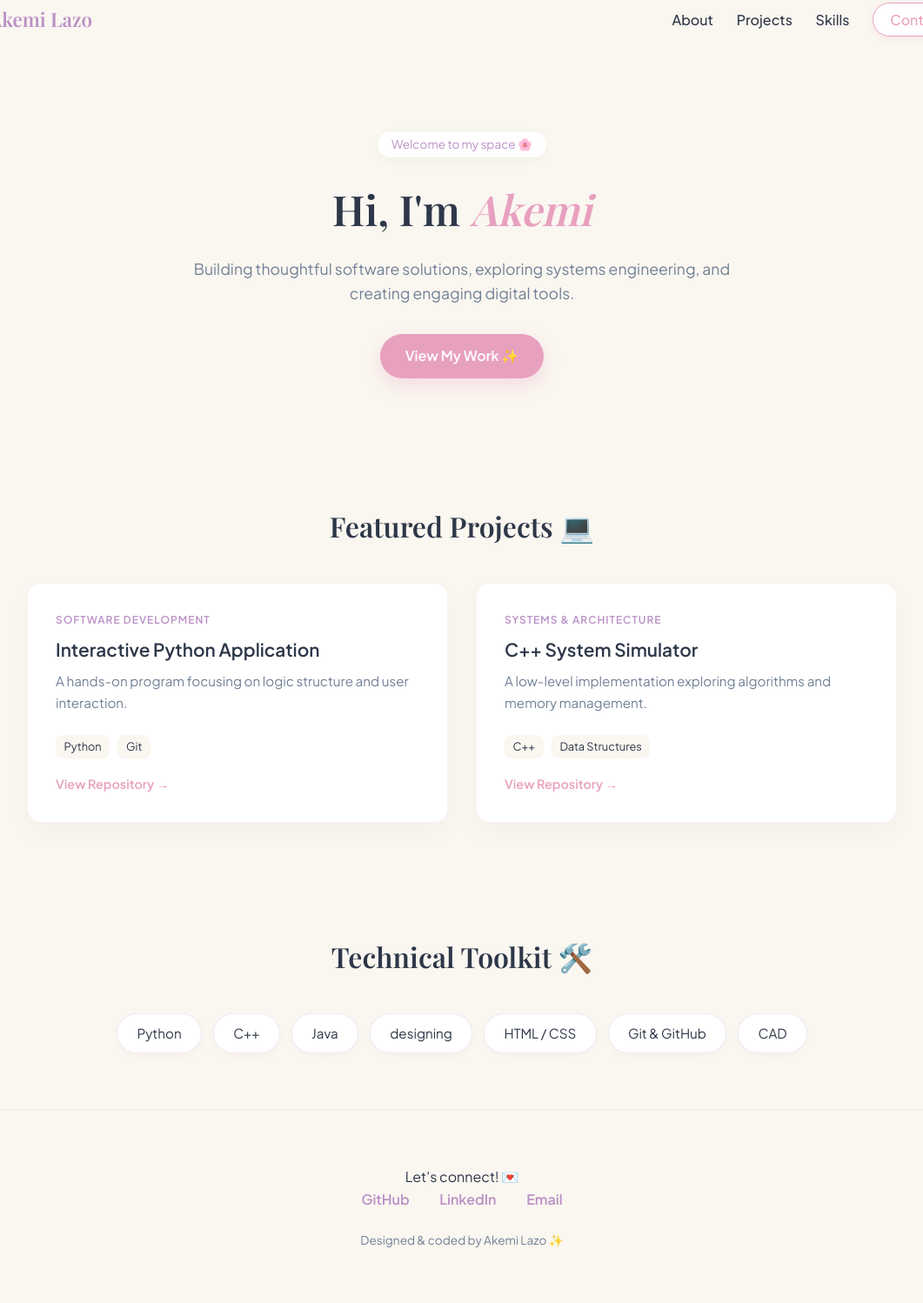
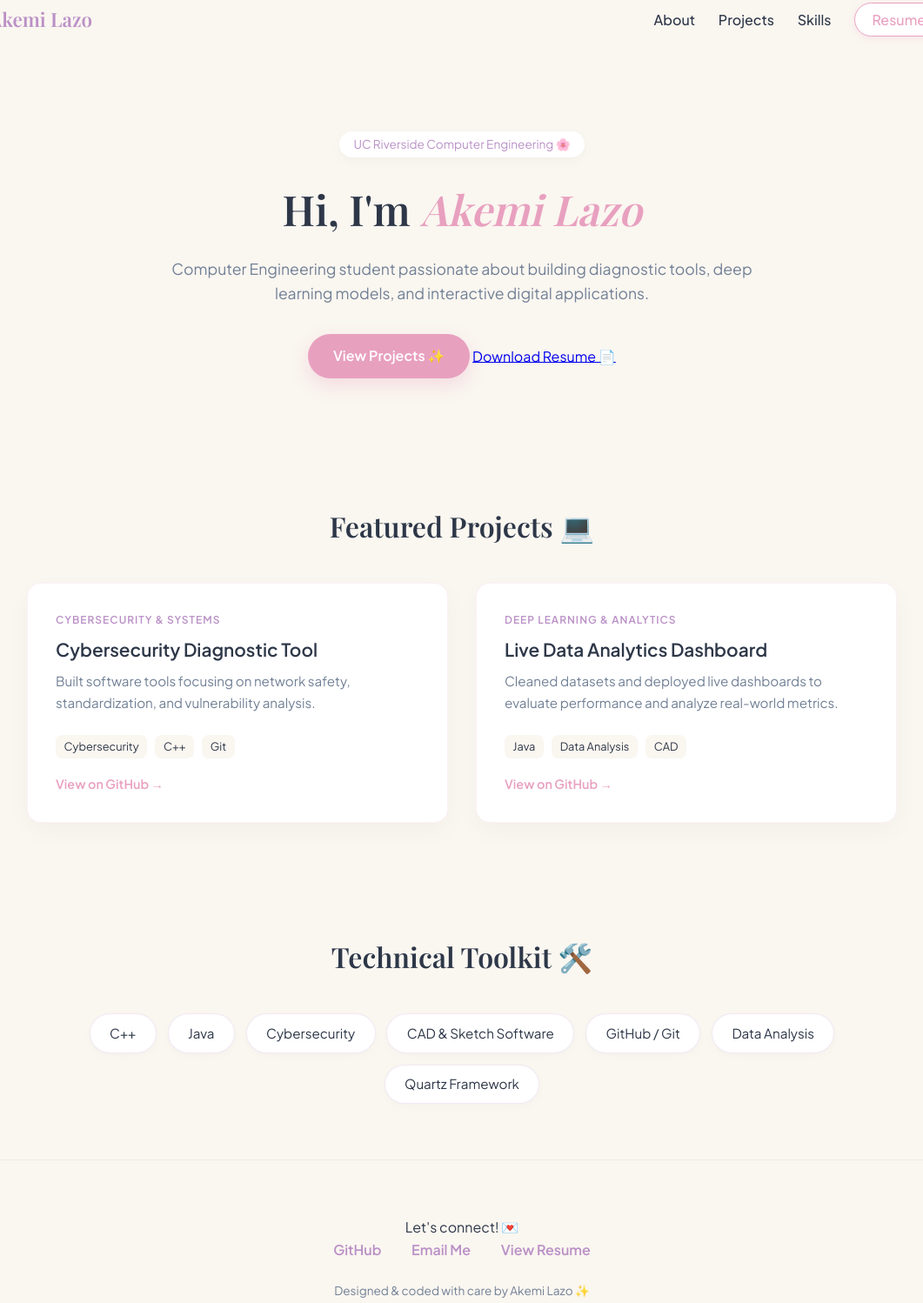
Before and after one commit to akookie-sudo/akookie-sudo.github.io, a plain HTML site: page index.html in a window 1280 px wide. Shown: the part 27-1525 px from the top of the page at 87% size, without its empty margins (109-1170 px from the left). Before the commit the page ends 1496 px from the top, so only its background shows below. Drawn offline with nearby package versions, Linux system fonts and the light colour scheme; a web font is replaced by a local one.

Commit message:
index.html

```diff
--- a/index.html
+++ b/index.html
@@ -1,52 +1,47 @@
 <!DOCTYPE html>
 <html lang="en">
 <head>
-  <!-- 1. Character Encoding & Responsive Viewport -->
   <meta charset="UTF-8">
   <meta name="viewport" content="width=device-width, initial-scale=1.0">
-
-  <!-- 2. Page Title -->
   <title>Akemi Lazo | Computer Engineer & Designer</title>
 
-  <!-- 3. Page Description -->
-  <meta name="description" content="Welcome to the personal portfolio of Akemi Lazo. I build web applications, explore systems engineering, and design digital experiences.">
-
-  <!-- 4. Favicon -->
+  <meta name="description" content="Portfolio of Akemi Lazo, Computer Engineering student at UC Riverside. Building diagnostic tools, live dashboards, and software solutions.">
   <link rel="icon" href="favicon.ico" type="image/x-icon">
 
-  <!-- 5. Google Fonts (Aesthetic Typography) -->
+  <!-- Google Fonts -->
   <link rel="preconnect" href="https://fonts.googleapis.com">
   <link rel="preconnect" href="https://fonts.gstatic.com" crossorigin>
   <link href="https://fonts.googleapis.com/css2?family=Plus+Jakarta+Sans:wght@400;500;600&family=Playfair+Display:ital,wght@0,600;1,400&display=swap" rel="stylesheet">
 
-  <!-- 6. External CSS Stylesheet -->
   <link rel="stylesheet" href="style.css">
-
-  <!-- 7. Social Media Preview Meta Tags (Open Graph) -->
-  <meta property="og:title" content="Akemi Lazo | Portfolio">
-  <meta property="og:description" content="Check out my latest software projects and engineering work.">
-  <meta property="og:image" content="preview-image.jpg">
 </head>
 <body>
 
-  <!-- Navigation -->
+  <!-- Sky GIF Background Container -->
+  <div class="sky-bg"></div>
+  <div class="sky-overlay"></div>
+
+  <!-- Navigation Header -->
   <header>
     <div class="logo">✨ Akemi Lazo</div>
     <nav>
       <a href="#about">About</a>
       <a href="#projects">Projects</a>
       <a href="#skills">Skills</a>
-      <a href="#contact" class="nav-btn">Contact</a>
+      <a href="Akemi_Lazo_Resume.pdf" target="_blank" class="nav-btn">Resume 📄</a>
     </nav>
   </header>
 
   <!-- Hero Section -->
   <section id="about" class="hero">
-    <div class="hero-content">
-      <span class="badge">Welcome to my space 🌸</span>
-      <h1>Hi, I'm <span class="highlight">Akemi</span></h1>
-      <p>Building thoughtful software solutions, exploring systems engineering, and creating engaging digital tools.</p>
-      <a href="#projects" class="btn-primary">View My Work ✨</a>
+    <div class="hero-card">
+      <span class="badge">UC Riverside Computer Engineering 🌸</span>
+      <h1>Hi, I'm <span class="highlight">Akemi Lazo</span></h1>
+      <p>Computer Engineering student passionate about building diagnostic tools, deep learning models, and interactive digital applications.</p>
+      <div class="hero-buttons">
+        <a href="#projects" class="btn-primary">View Projects ✨</a>
+        <a href="Akemi_Lazo_Resume.pdf" download class="btn-secondary">Download Resume 📄</a>
+      </div>
     </div>
   </section>
 
@@ -55,28 +50,30 @@
     <h2>Featured Projects 💻</h2>
     <div class="projects-grid">
 
-      <!-- Project Card 1 -->
+      <!-- Project 1 -->
       <div class="project-card">
-        <div class="card-tag">Software Development</div>
-        <h3>Interactive Python Application</h3>
-        <p>A hands-on program focusing on logic structure and user interaction.</p>
+        <div class="card-tag">Cybersecurity & Systems</div>
+        <h3>Cybersecurity Diagnostic Tool</h3>
+        <p>Built software tools focusing on network safety, standardization, and vulnerability analysis.</p>
         <div class="tech-stack">
-          <span>Python</span>
+          <span>Cybersecurity</span>
+          <span>C++</span>
           <span>Git</span>
         </div>
-        <a href="https://github.com/akookie-sudo" target="_blank" class="card-link">View Repository →</a>
+        <a href="https://github.com/yourusername" target="_blank" class="card-link">View on GitHub →</a>
       </div>
 
-      <!-- Project Card 2 -->
+      <!-- Project 2 -->
       <div class="project-card">
-        <div class="card-tag">Systems & Architecture</div>
-        <h3>C++ System Simulator</h3>
-        <p>A low-level implementation exploring algorithms and memory management.</p>
+        <div class="card-tag">Deep Learning & Analytics</div>
+        <h3>Live Data Analytics Dashboard</h3>
+        <p>Cleaned datasets and deployed live dashboards to evaluate performance and analyze real-world metrics.</p>
         <div class="tech-stack">
-          <span>C++</span>
-          <span>Data Structures</span>
+          <span>Java</span>
+          <span>Data Analysis</span>
+          <span>CAD</span>
         </div>
-        <a href="https://github.com/akookie-sudo" target="_blank" class="card-link">View Repository →</a>
+        <a href="https://github.com/yourusername" target="_blank" class="card-link">View on GitHub →</a>
       </div>
 
     </div>
@@ -86,13 +83,13 @@
   <section id="skills" class="skills-section">
     <h2>Technical Toolkit 🛠️</h2>
     <div class="skills-container">
-      <span class="skill-pill">Python</span>
       <span class="skill-pill">C++</span>
       <span class="skill-pill">Java</span>
-      <span class="skill-pill">designing</span>
-      <span class="skill-pill">HTML / CSS</span>
-      <span class="skill-pill">Git & GitHub</span>
-      <span class="skill-pill">CAD</span>
+      <span class="skill-pill">Cybersecurity</span>
+      <span class="skill-pill">CAD & Sketch Software</span>
+      <span class="skill-pill">GitHub / Git</span>
+      <span class="skill-pill">Data Analysis</span>
+      <span class="skill-pill">Quartz Framework</span>
     </div>
   </section>
 
@@ -100,11 +97,11 @@
   <footer id="contact">
     <p>Let's connect! 💌</p>
     <div class="social-links">
-      <a href="https://github.com/akookie-sudo" target="_blank">GitHub</a>
-      <a href="https://linkedin.com/in/akemilazo" target="_blank">LinkedIn</a>
-      <a href="mailto:akemilazo004@gmail.com">Email</a>
+      <a href="https://github.com/yourusername" target="_blank">GitHub</a>
+      <a href="mailto:akemilazo004@gmail.com">Email Me</a>
+      <a href="Akemi_Lazo_Resume.pdf" target="_blank">View Resume</a>
     </div>
-    <p class="copyright">Designed & coded by Akemi Lazo ✨</p>
+    <p class="copyright">Designed & coded with care by Akemi Lazo ✨</p>
   </footer>
 
 </body>
```
